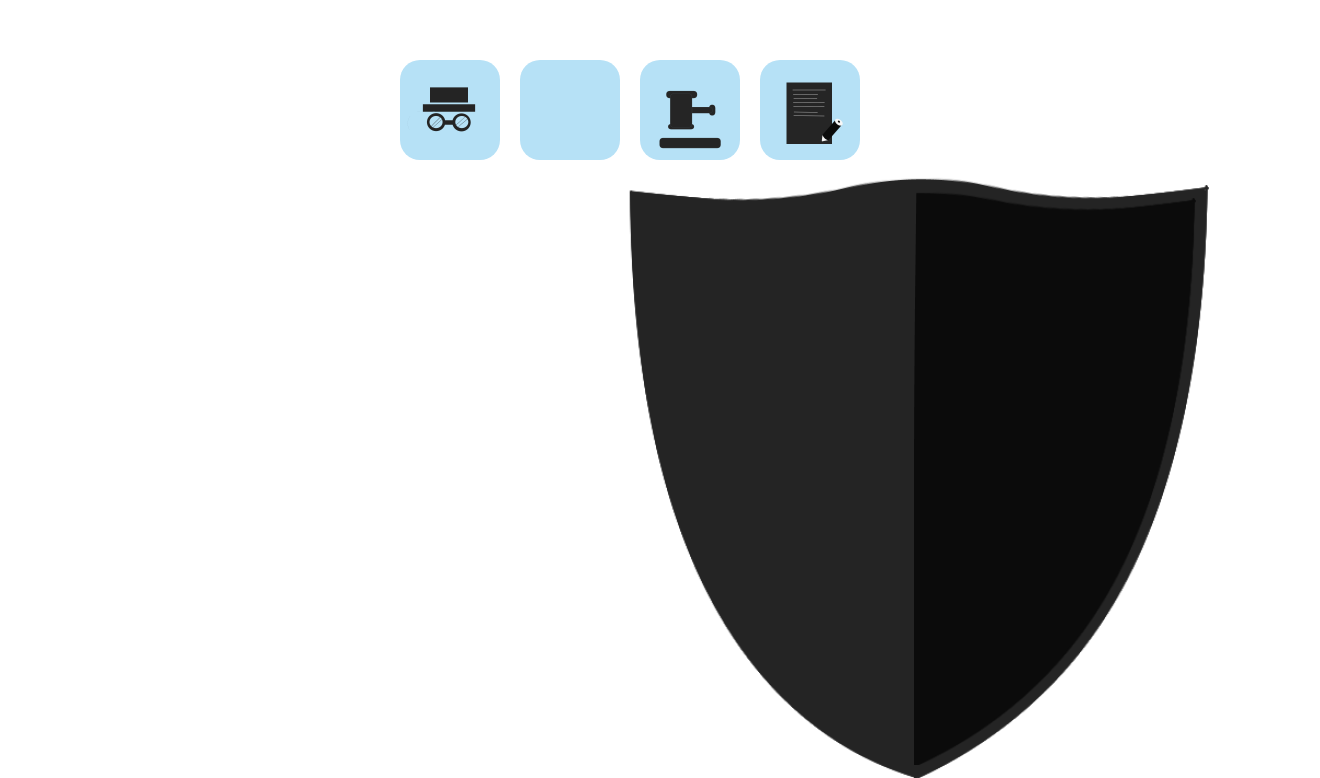
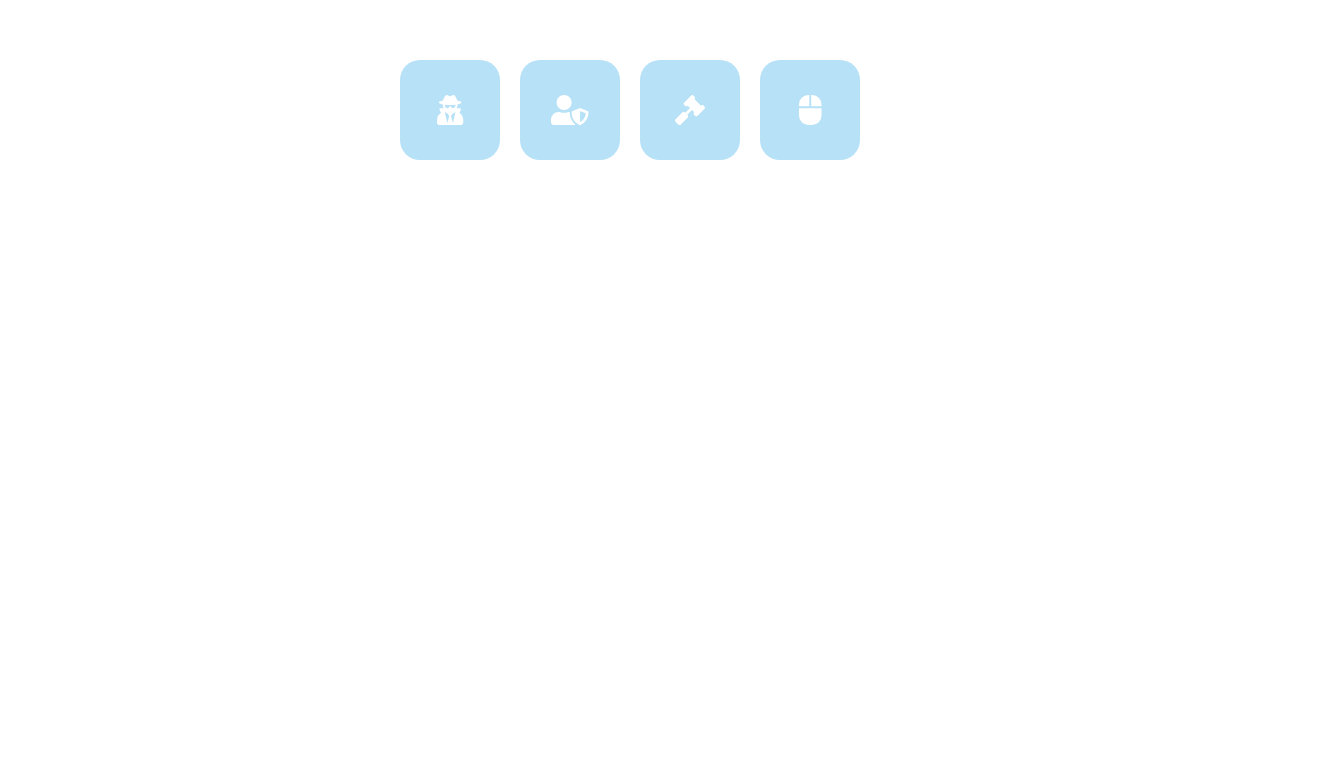
Before and after one commit to HeyBrunoXavier/OpenProject-, a plain HTML site: page view/index.html in a window 1280 px wide. Shown: the part 290-1068 px from the top of the page, 1320 px wide, since content can reach past the window. After the commit the page ends 800 px from the top, so only its background shows below. Drawn offline with nearby package versions, Linux system fonts and the light colour scheme; files whose address does not match are found by name.

Commit message:
Inserção dos icones na main page e reajuste de cor

```diff
--- a/view/index.html
+++ b/view/index.html
@@ -9,7 +9,7 @@
 
     <title>Termo de Contrato</title>
     <link href="https://fonts.googleapis.com/css?family=Lato:300,400,700,900&display=swap" rel="stylesheet">
-    <link href="//maxcdn.bootstrapcdn.com/font-awesome/4.2.0/css/font-awesome.min.css" rel="stylesheet">
+    <link href="https://cdnjs.cloudflare.com/ajax/libs/font-awesome/5.11.2/css/all.min.css">
 
 <style>
         body {
@@ -85,7 +85,7 @@
     font-family: 'Kaushan Script', cursive;
     border: 1px solid white;
     border-radius: 20px;
-    background-color:#3b5998;
+    background-color:#4E85B5;
     color: white;
   }
   </style>
@@ -97,7 +97,7 @@
   <div class="flip-container" ontouchstart="this.classList.toggle('hover');" onclick="Page()" style="cursor: pointer;">
     <div class="flipper">
       <div class="front">
-        <img src = "C:\Users\Vinicius\Desktop\OpenProject-\img\privacidade.png" width=100 height=100>
+        <i class="fas fa-user-secret"></i>
       </div>
       <div class="back">
         <p>Privacidade</p>
@@ -108,7 +108,7 @@
   <div class="flip-container" ontouchstart="this.classList.toggle('hover');" onclick="Page()" style="cursor: pointer;">
     <div class="flipper">
       <div class="front">
-        <img src = "/img/seguranca.png">
+        <i class="fas fa-user-shield"></i>
       </div>
       <div class="back">
         <p>Segurança</p>
@@ -120,7 +120,7 @@
   <div class="flip-container" ontouchstart="this.classList.toggle('hover');" onclick="Page()" style="cursor: pointer;">
     <div class="flipper">
       <div class="front">
-        <img src = "C:\Users\Vinicius\Desktop\OpenProject-\img\juridico.png" width=100 height=100>
+        <i class="fas fa-gavel"></i>
       </div>
       <div class="back">
         <p>Juridico</p>
@@ -131,7 +131,7 @@
   <div class="flip-container" ontouchstart="this.classList.toggle('hover');" onclick="Page()" style="cursor: pointer;">
     <div class="flipper">
           <div class="front">
-            <img src="\img\uso.png" width=100 height=100>
+            <i class="fas fa-mouse"></i>
           </div>
         <div class="back">
           <p>Ações</p>
@@ -150,6 +150,7 @@
 <link rel="stylesheet" href="https://stackpath.bootstrapcdn.com/bootstrap/4.4.1/css/bootstrap.min.css" integrity="sha384-Vkoo8x4CGsO3+Hhxv8T/Q5PaXtkKtu6ug5TOeNV6gBiFeWPGFN9MuhOf23Q9Ifjh" crossorigin="anonymous">
 <script src="https://stackpath.bootstrapcdn.com/bootstrap/4.4.1/js/bootstrap.min.js" integrity="sha384-wfSDF2E50Y2D1uUdj0O3uMBJnjuUD4Ih7YwaYd1iqfktj0Uod8GCExl3Og8ifwB6" crossorigin="anonymous"></script>
 <script src="node_modules/bootstrap/dist/js/bootstrap.min.js"></script>
+<script src="https://cdnjs.cloudflare.com/ajax/libs/font-awesome/5.11.2/js/all.min.js"></script>
 <script>
   function Page(){
     console.log("DEU CERTO");
```
Also changed, not shown: view/private.html (+2 -2 lines).
